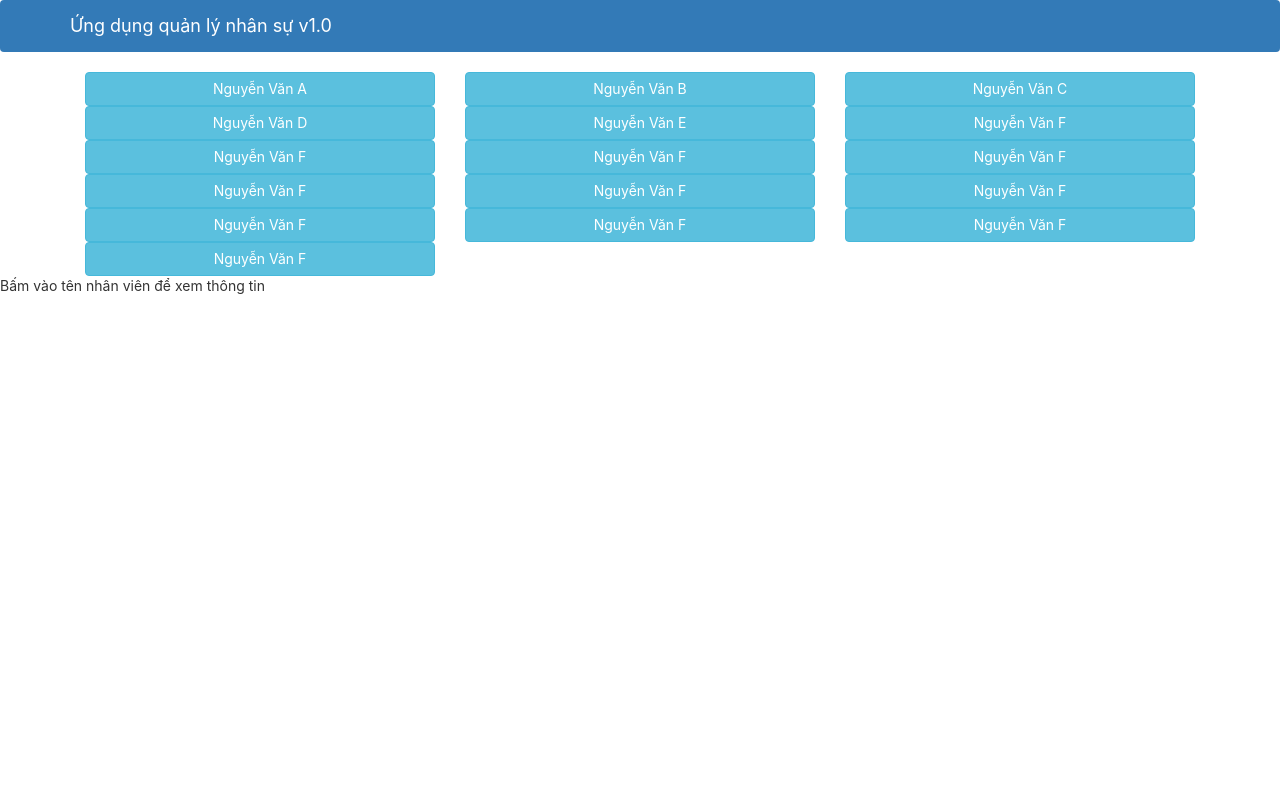
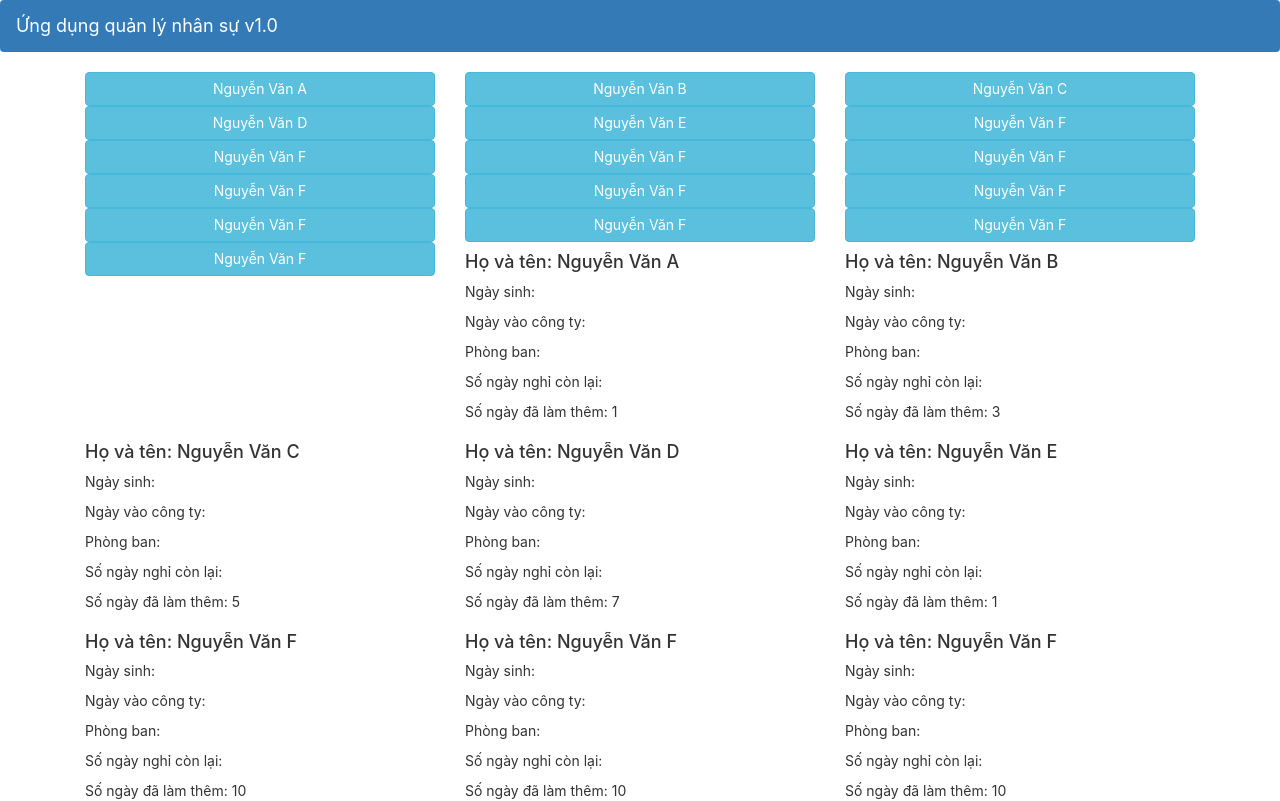
Before and after one commit to ThinhTTFX16057/tets, a React (Create React App) app: page / in a window 1280 px wide. Shown: the top 801 px of the page. Built offline with nearby package versions, Linux system fonts and the light colour scheme.

Commit message:
render staffInfo in StaffListComponent.js

```diff
--- a/src/App.js
+++ b/src/App.js
@@ -12,9 +12,7 @@ class App extends Component {
   render(){return (
       <div className="App">
         <Navbar dark color="primary">
-          <div className="container">
             <NavbarBrand href="/">Ứng dụng quản lý nhân sự v1.0</NavbarBrand>
-          </div>
         </Navbar>
         <StaffList staffs={this.state.staffs}/>
         <p>Bấm vào tên nhân viên để xem thông tin</p>
--- a/src/components/StaffListComponent.js
+++ b/src/components/StaffListComponent.js
@@ -1,5 +1,5 @@
 import React, {Component} from "react";
-import {Card} from 'reactstrap'
+import {Card, CardText} from 'reactstrap'
 
 class StaffList extends Component{
     constructor(props){
@@ -10,18 +10,29 @@ class StaffList extends Component{
     render(){
         const displaystaff=this.props.staffs.map((x)=>{return(
 
-                <Card key={x.id} className="col-md-4 col-sm-6 col-xs-12 m-2">
+                <Card key={x.id} className="col-md-4 col-sm-6 col-xs-12 my-2">
                     <button className="btn btn-info btn-block">
                         {x.name}
                     </button>
                 </Card>
+        )})
 
+        const displayinfo=this.props.staffs.map((x)=>{return(
 
-        )})
+            <Card key={x.id} className="col-md-4 col-sm-6 col-xs-12 my-2">
+               <CardText><h4>Họ và tên: {x.name}</h4></CardText>
+                <CardText>Ngày sinh: </CardText>
+                <CardText>Ngày vào công ty: </CardText>
+                <CardText>Phòng ban: </CardText>
+                <CardText>Số ngày nghỉ còn lại: {x.annualLeaver}</CardText>
+                <CardText>Số ngày đã làm thêm: {x.overTime}</CardText>
+            </Card>
+    )})
+
         return(
         <div className="container">
                 {displaystaff}
-
+                {displayinfo}
         </div>
     )}
 }
```
